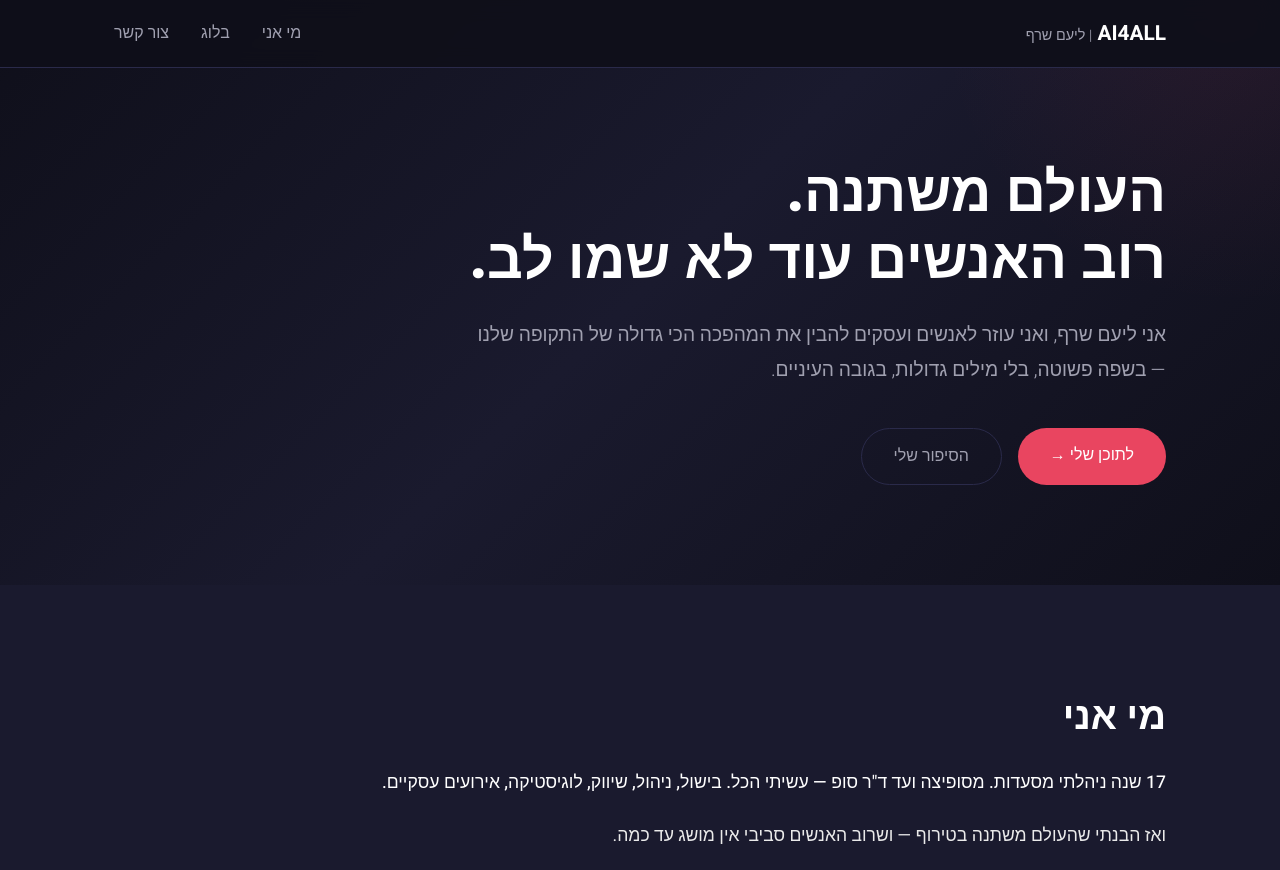
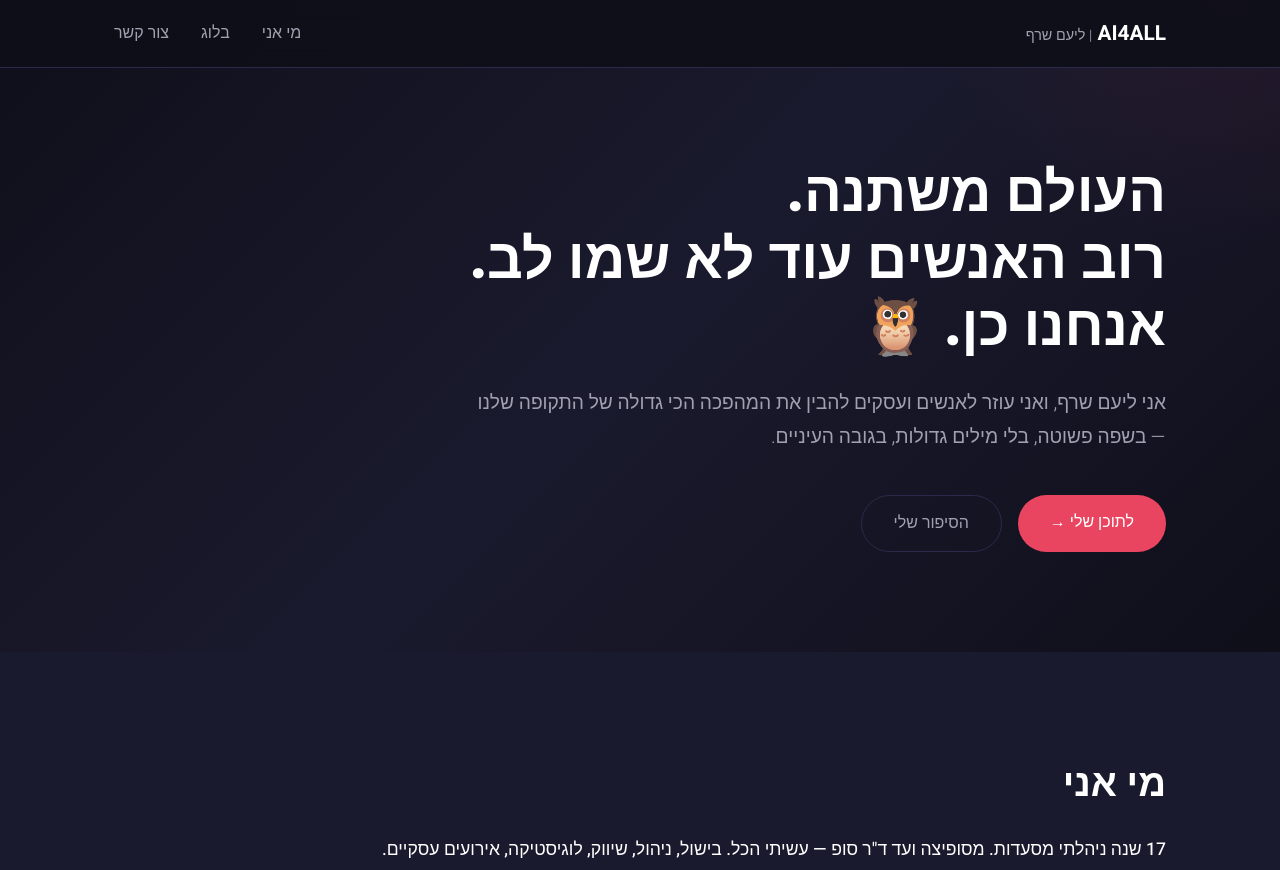
Before and after one commit to liam1505/ai4all-website, a plain HTML site: page index.html in a window 1280 px wide. Shown: the top 870 px of the page. Drawn offline with Linux system fonts and the light colour scheme.

Commit message:
test: verify auto-deploy

```diff
--- a/index.html
+++ b/index.html
@@ -28,7 +28,7 @@
     <header class="hero">
         <div class="container">
             <div class="hero-content">
-                <h1>העולם משתנה.<br>רוב האנשים עוד לא שמו לב.</h1>
+                <h1>העולם משתנה.<br>רוב האנשים עוד לא שמו לב.<br>אנחנו כן. 🦉</h1>
                 <p class="hero-subtitle">אני ליעם שרף, ואני עוזר לאנשים ועסקים להבין את המהפכה הכי גדולה של התקופה שלנו — בשפה פשוטה, בלי מילים גדולות, בגובה העיניים.</p>
                 <div class="hero-cta">
                     <a href="#blog" class="btn btn-primary">לתוכן שלי →</a>
```
